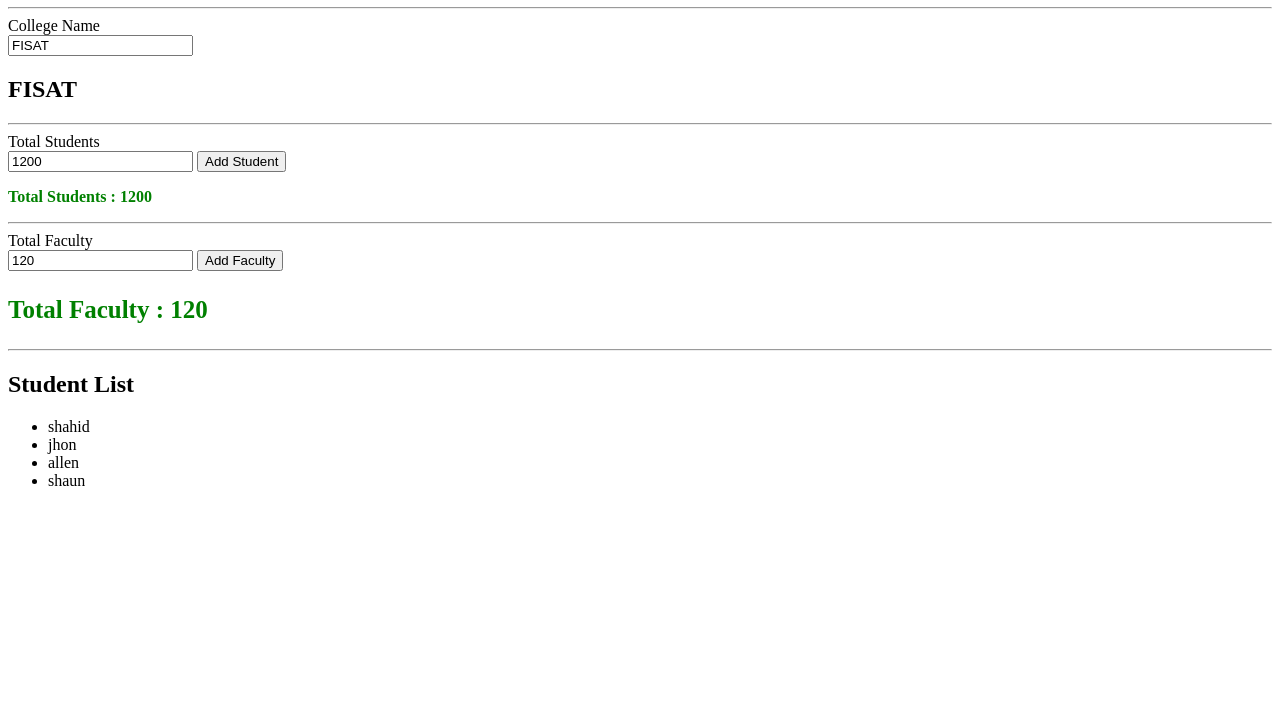
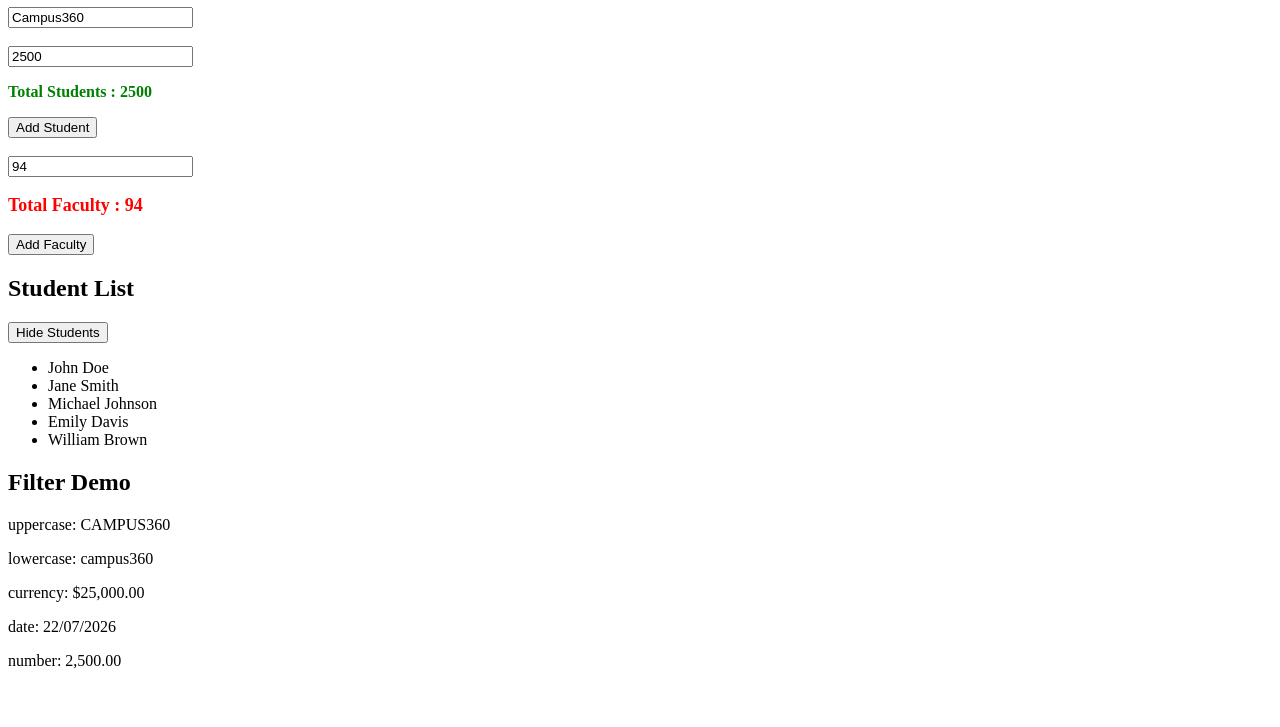
Before and after one commit to JoshuaJ290304/Angular-JS-Project, a website: page index.html in a window 1280 px wide. Shown: the part 73-800 px from the top of the page. Drawn offline with nearby package versions, Linux system fonts and the light colour scheme.

Commit message:
Fix faculty count and student list display

```diff
--- a/index.html
+++ b/index.html
@@ -1,74 +1,63 @@
-<!DOCTYPE html>
+<!doctype html>
 <html ng-app="campus360">
-
-<head>
-    <meta charset="UTF-8">
-    <meta name="viewport" content="width=device-width, initial-scale=1.0">
-    <title>Campus360 Dashboard</title>
-
-    <link rel="stylesheet" href="css/style.css">
-
+  <head>
+    <meta http-equiv="Content-Type" content="text/html;charset=UTF-8" />
+    <title>College Dashboard</title>
     <script src="node_modules/angular/angular.min.js"></script>
     <script src="js/app.js"></script>
-</head>
+    <link rel="stylesheet" href="css/style.css" />
+  </head>
 
-<body ng-controller="dashboardcontroller">
+  <body ng-controller="dashboardController">
+    <h1>{{collegeName}}</h1>
+    <input
+      type="text"
+      ng-model="collegeName"
+      placeholder="Enter College Name"
+    />
+    <br /><br />
 
-    <h1>Campus360 Dashboard</h1>
+    <input
+      type="number"
+      ng-model="totalStudents"
+      placeholder="Enter Total Students"
+    />
+    <p ng-class="{'green': totalStudents >= 1000, 'red': totalStudents < 1000}">
+      Total Students : {{totalStudents}}
+    </p>
+    <button ng-click="totalStudents=totalStudents+1">Add Student</button>
+    <br /><br />
 
-    <hr>
-
-    <label>College Name</label>
-    <br>
-    <input type="text" ng-model="collegename">
-
-    <h2>{{collegename}}</h2>
-
-    <hr>
-
-    <label>Total Students</label>
-    <br>
-    <input type="number" ng-model="totalStudents">
-
-    <button ng-click="totalStudents = totalStudents + 1">
-        Add Student
-    </button>
-
-    <p ng-class="{
-        'green': totalStudents >= 1000,
-        'red': totalStudents < 1000
-    }">
-        Total Students : {{totalStudents}}
-    </p>
-
-    <hr>
-
-    <label>Total Faculty</label>
-    <br>
-    <input type="number" ng-model="totalFaculty">
-
-    <button ng-click="totalFaculty = totalFaculty + 1">
-        Add Faculty
-    </button>
-
+    <input
+      type="number"
+      ng-model="totalFaculty"
+      placeholder="Enter Total Faculty"
+    />
     <p ng-style="{
-
         'color': totalFaculty >= 100 ? 'green' : 'red',
-        'font-size':'25px',
-        'font-weight':'bold'}">
-        Total Faculty : {{totalFaculty}}
-    </p>
-
-    <hr>
+        'font-size': '18px',
+        'font-weight': 'bold'
+    }">Total Faculty : {{totalFaculty}}</p>
+    <button ng-click="totalFaculty=totalFaculty+1">Add Faculty</button>
 
     <h2>Student List</h2>
 
-    <ul>
-        <li ng-repeat="student in students">
-            {{student}}
-        </li>
-    </ul>
+    <button ng-click="showStudents = !showStudents">
+      {{ showStudents ? 'Hide Students' : 'Show Students' }}
+    </button>
 
-</body>
+    <div ng-if="showDashboard">
+      <ul ng-show="showStudents">
+        <li ng-repeat="student in students">{{student}}</li>
+      </ul>
+    </div>
 
+    <h2>Filter Demo</h2>
+    <p>uppercase: {{collegeName | uppercase}}</p>
+    <p>lowercase: {{collegeName | lowercase}}</p>
+    <p>currency: {{fees | currency}}</p>
+    <p>date: {{today | date:'dd/MM/yyyy'}}</p>
+    <p>number: {{totalStudents | number:2}}</p>
+
+  </body>
 </html>
--- a/js/app.js
+++ b/js/app.js
@@ -1,25 +1,27 @@
-var app =angular.module('campus360',[]);
+var app = angular.module('campus360', []);
 
-app.controller("dashboardcontroller",function($scope){
+app.controller('dashboardController', function ($scope) {
 
+    $scope.collegeName = "Campus360";
+    $scope.totalStudents = 2500;
+    $scope.totalFaculty = 94;
 
-    $scope.collegename="FISAT";
-     $scope.totalStudents = 1200;
-    $scope.totalFaculty = 120;
-    console.log("dashboard controller is loaded");
+    $scope.showStudents = true;
+    $scope.showDashboard = true;
 
-    $scope.students=[
-        "shahid","jhon","allen","shaun"
+    $scope.students = [
+        "John Doe",
+        "Jane Smith",
+        "Michael Johnson",
+        "Emily Davis",
+        "William Brown"
     ];
 
-   $scope.addStudent = function(){
+    $scope.addStudent = function () {
+        $scope.totalStudents++;
+    };
 
-    $scope.totalStudents++;
+    $scope.fees=25000;
+    $scope.today=new Date();
 
-    $scope.showstudents=true;
-
-    $scope.showDashboard = true;
-
-
-};
 });
```
